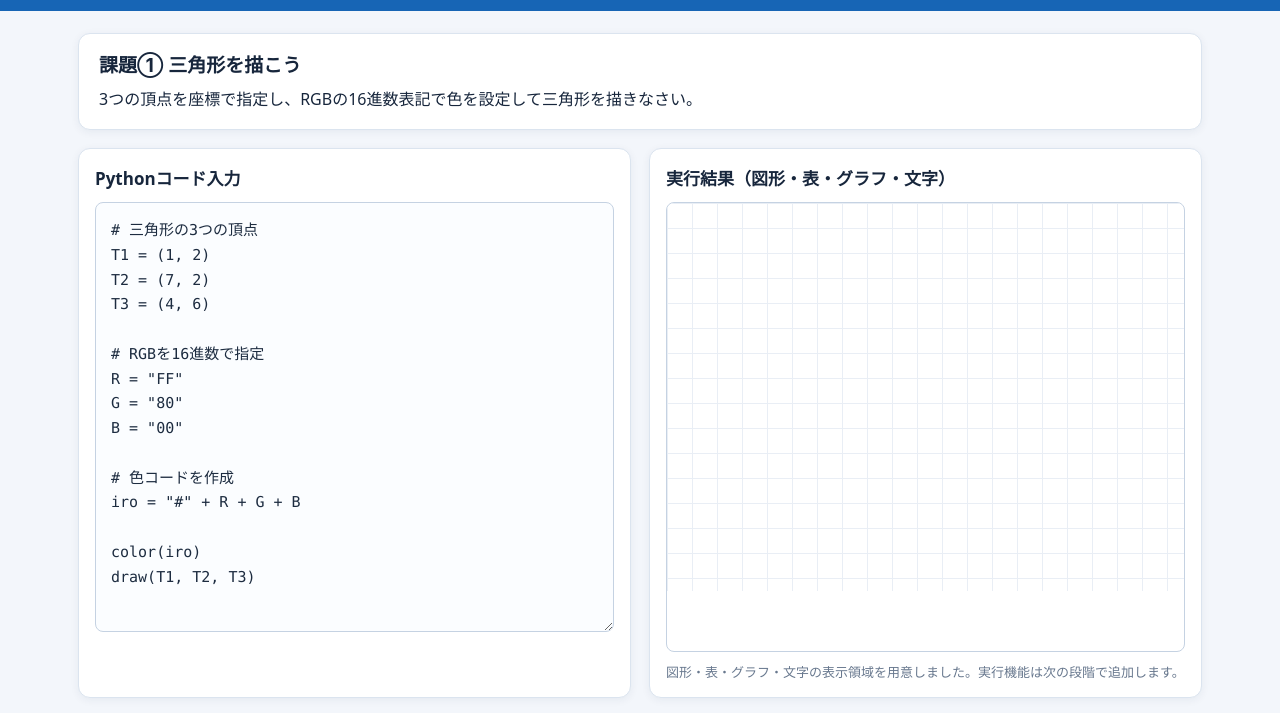
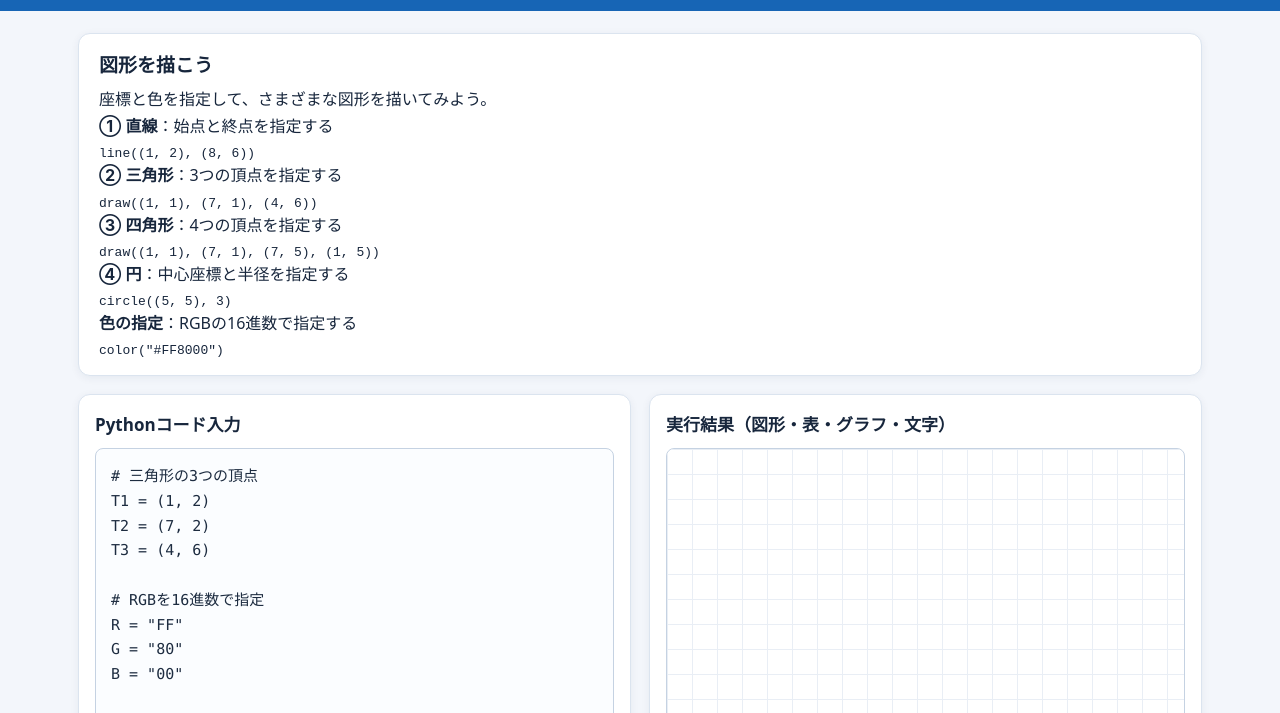
Before and after one commit to knsk001/PYL, a plain HTML site: page index.html in a window 1280 px wide. Shown: the part 49-762 px from the top of the page. Drawn offline with Linux system fonts and the light colour scheme.

Commit message:
Update index.html

```diff
--- a/index.html
+++ b/index.html
@@ -9,7 +9,27 @@
 <body>
 <header><h1>Pythonプログラミング学習</h1><span>課題 1 / 6</span></header>
 <main>
-<section class="task"><h2>課題① 三角形を描こう</h2><p>3つの頂点を座標で指定し、RGBの16進数表記で色を設定して三角形を描きなさい。</p></section>
+
+<section class="task">
+  <h2>図形を描こう</h2>
+  <p>座標と色を指定して、さまざまな図形を描いてみよう。</p>
+
+  <p><strong>① 直線</strong>：始点と終点を指定する</p>
+  <code>line((1, 2), (8, 6))</code>
+
+  <p><strong>② 三角形</strong>：3つの頂点を指定する</p>
+  <code>draw((1, 1), (7, 1), (4, 6))</code>
+
+  <p><strong>③ 四角形</strong>：4つの頂点を指定する</p>
+  <code>draw((1, 1), (7, 1), (7, 5), (1, 5))</code>
+
+  <p><strong>④ 円</strong>：中心座標と半径を指定する</p>
+  <code>circle((5, 5), 3)</code>
+
+  <p><strong>色の指定</strong>：RGBの16進数で指定する</p>
+  <code>color("#FF8000")</code>
+</section>
+
 <div class="workspace">
 <section class="panel"><h2>Pythonコード入力</h2><textarea id="code" spellcheck="false" aria-label="Pythonコード"># 三角形の3つの頂点
 T1 = (1, 2)
```
